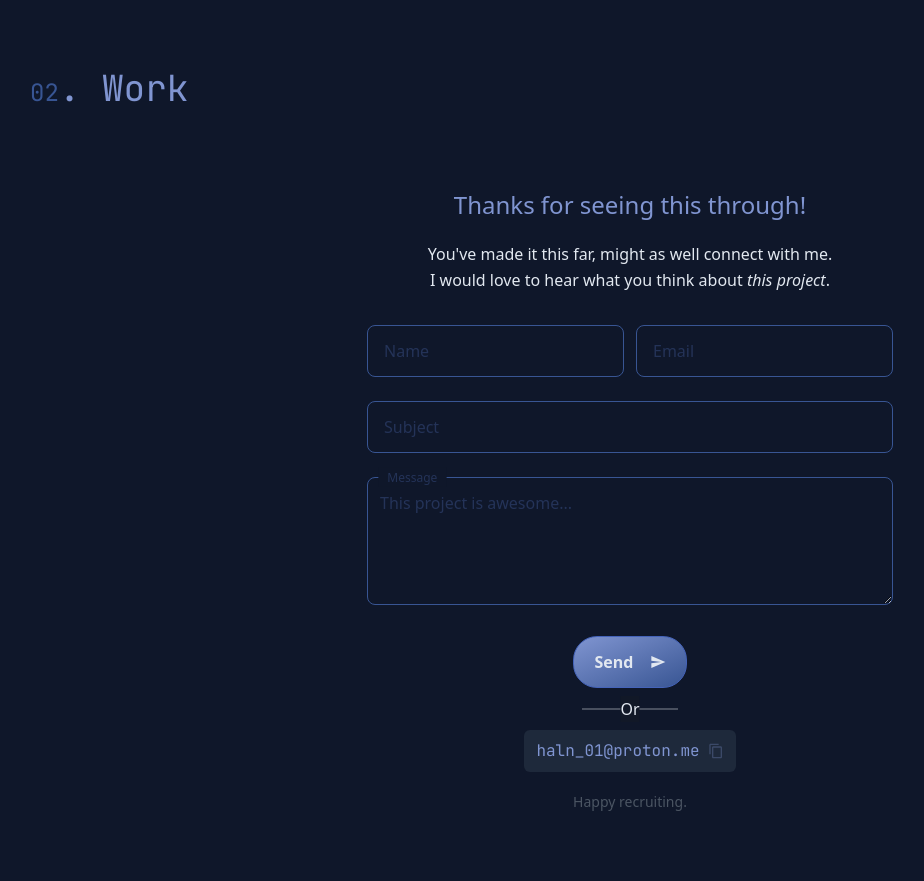
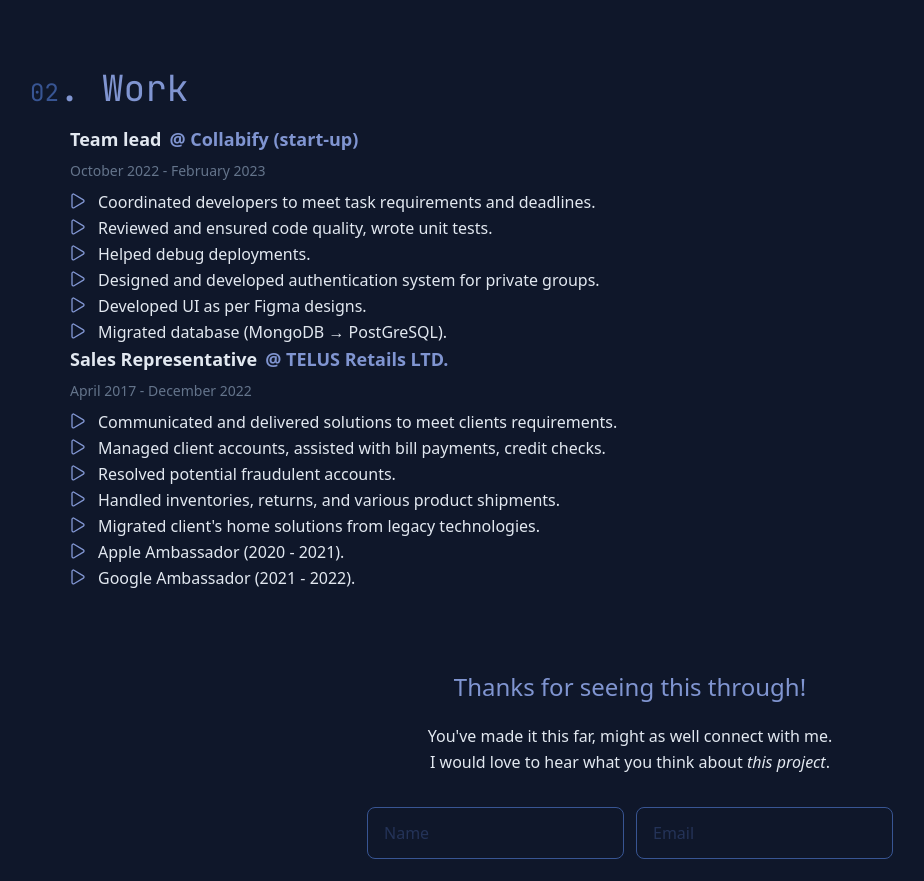
Before and after one commit to hn275/portfolio, a React (Vite) app: page / in a window 1280 px wide. Shown: the part 2980-3861 px from the top of the page, without its empty margins (10-934 px from the left). Before the commit the page ends 3832 px from the top, so only its background shows below. Built offline with nearby package versions, Linux system fonts and the light colour scheme.

Commit message:
feat: work content

```diff
--- a/src/App.tsx
+++ b/src/App.tsx
@@ -1,14 +1,15 @@
-import { Nav, ContactForm, Banner, About } from "features";
+import { Nav, ContactForm, Banner, About, Work } from "features";
 import "./index.css";
 import cx from "classnames";
 import { Alert, CopyToClipboard, Section } from "components";
 import { useContactMe } from "hooks";
-import { PROJECTS } from "assets/content";
+import { PROJECTS, WORK } from "assets/content";
 import { ProjectCard } from "features/Project";
 
 function App() {
   const contactMeProps = useContactMe();
   const [collabify, gradeTracker, goVikes, spf] = PROJECTS;
+  const [workCollabify, telus] = WORK;
 
   return (
     <>
@@ -113,8 +114,11 @@ function App() {
           </ProjectCard>
         </Section>
 
-        {/* EDUCATIONS */}
-        <Section id="work" _title="Work" _count="02"></Section>
+        {/* WORK */}
+        <Section id="work" _title="Work" _count="02" className="lg:px-10">
+          <Work {...workCollabify} />
+          <Work {...telus} />
+        </Section>
 
         <section
           id="footer"
--- a/src/assets/content.tsx
+++ b/src/assets/content.tsx
@@ -3,6 +3,7 @@ import GradeTracker from "assets/gradetracker/gradetracker_0.png";
 import StudySpaceFinder from "assets/spf/spf_0.png";
 import GoVikes from "assets/goVikes/goVikes_0.png";
 import { ProjectProps } from "features/Project/types";
+import { WorkProps } from "features/Work/types";
 
 export enum LINKS {
   email = "haln_01@proton.me",
@@ -55,3 +56,33 @@ export const PROJECTS: ProjectProps[] = [
     tags: ["#backend", "#restAPI"],
   },
 ];
+
+export const WORK: WorkProps[] = [
+  {
+    work: "Collabify (start-up)",
+    title: "Team lead",
+    duration: "October 2022 - February 2023",
+    tasks: [
+      "Coordinated developers to meet task requirements and deadlines.",
+      "Reviewed and ensured code quality, wrote unit tests.",
+      "Helped debug deployments.",
+      "Designed and developed authentication system for private groups.",
+      "Developed UI as per Figma designs.",
+      "Migrated database (MongoDB → PostGreSQL).",
+    ],
+  },
+  {
+    work: "TELUS Retails LTD.",
+    title: "Sales Representative",
+    duration: "April 2017 - December 2022",
+    tasks: [
+      "Communicated and delivered solutions to meet clients requirements.",
+      "Managed client accounts, assisted with bill payments, credit checks.",
+      "Resolved potential fraudulent accounts.",
+      "Handled inventories, returns, and various product shipments.",
+      "Migrated client's home solutions from legacy technologies.",
+      "Apple Ambassador (2020 - 2021).",
+      "Google Ambassador (2021 - 2022).",
+    ],
+  },
+];
--- a/src/components/Section.tsx
+++ b/src/components/Section.tsx
@@ -1,15 +1,17 @@
 import { HTMLAttributes } from "react";
 import { motion } from "framer-motion";
+import cx from "classnames";
 
 interface Props extends HTMLAttributes<HTMLDivElement> {
   _title: string;
   _count: string;
+  paddingX?: string;
 }
 
 export function Section(props: Props) {
-  const { _title, _count, children, className } = props;
+  const { _title, _count, children, className, paddingX } = props;
   return (
-    <section {...props} className="my-20">
+    <section {...props} className={cx(["my-20", paddingX])}>
       <motion.h2
         initial={{ opacity: 0, y: 20 }}
         viewport={{ once: true, amount: "all" }}
--- /dev/null
+++ b/src/features/Work/Work.tsx
@@ -0,0 +1,25 @@
+import { WorkProps } from "./types";
+import { TbTriangle } from "react-icons/tb";
+import shortid from "shortid";
+
+export function Work({ title, work, tasks, duration }: WorkProps) {
+  return (
+    <>
+      <div className="flex gap-2 text-lg">
+        <h3 className="font-semibold">{title}</h3>
+        <h4 className="font-semibold text-brand-50">@ {work}</h4>
+      </div>
+
+      <p className="text-sm text-slate-500 py-2">{duration}</p>
+
+      <ul>
+        {tasks.map((task) => (
+          <li key={shortid.generate()} className="flex items-start gap-3">
+            <TbTriangle className="rotate-90 text-brand-50 relative top-1" />
+            <p>{task}</p>
+          </li>
+        ))}
+      </ul>
+    </>
+  );
+}
--- /dev/null
+++ b/src/features/Work/types.ts
@@ -0,0 +1,6 @@
+export interface WorkProps {
+  work: string;
+  title: string;
+  duration: string;
+  tasks: string[];
+}
--- a/src/features/index.ts
+++ b/src/features/index.ts
@@ -2,3 +2,4 @@ export * from "./Nav/Nav";
 export * from "./ContactForm/ContactForm";
 export * from "./Banner/Banner";
 export * from "./About/About";
+export * from "./Work/Work";
```
Also changed, not shown: src/features/Work/assets/collabify_code.svg (added), src/features/Work/assets/telus_phone.svg (added).
